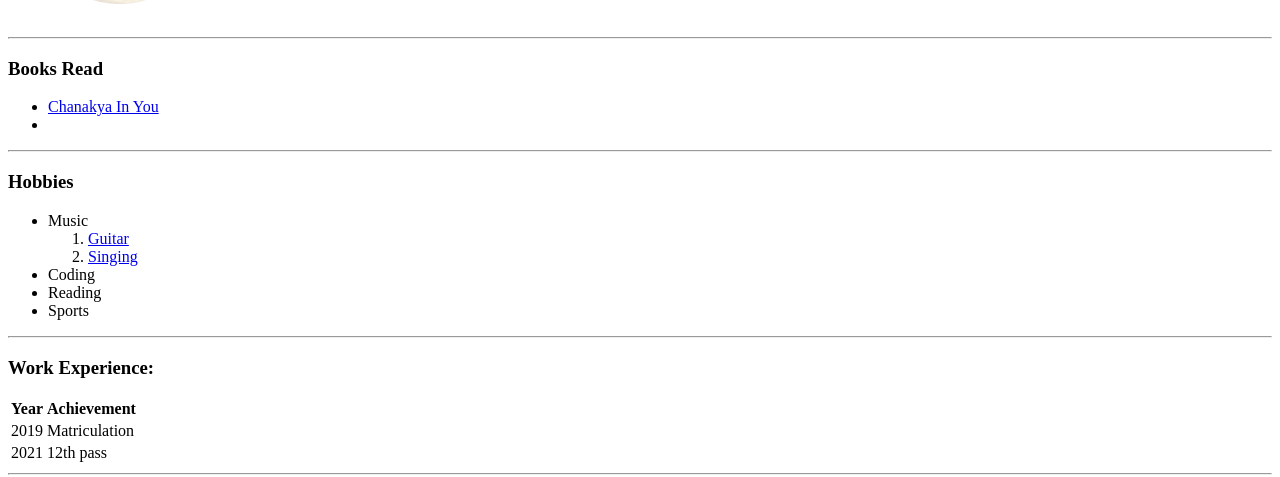
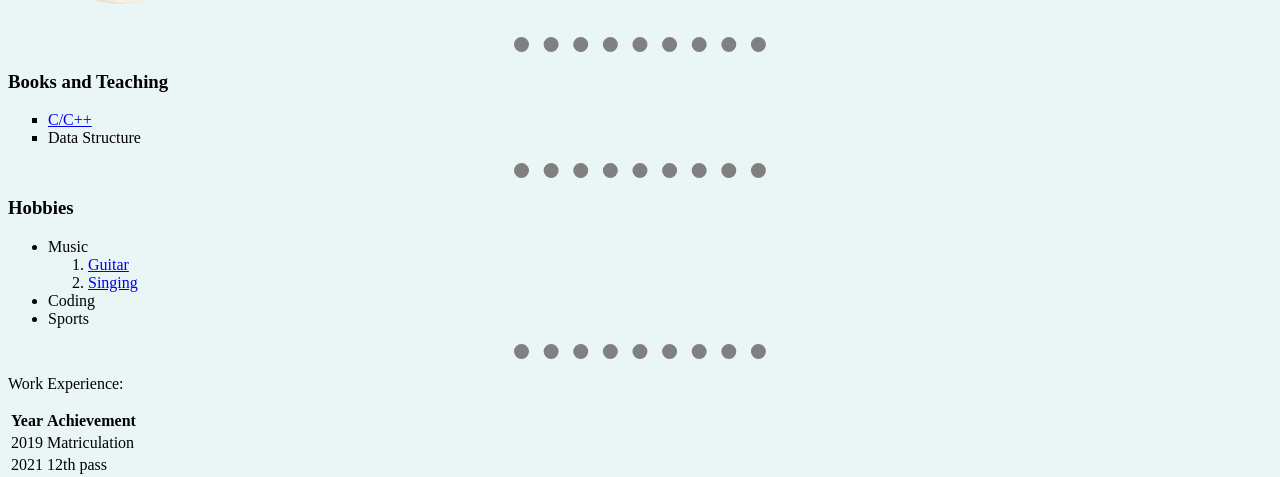
Before and after one commit to Hirean/CV, a plain HTML site: page index.html in a window 1280 px wide. Shown: the part 510-987 px from the top of the page. Drawn offline with Linux system fonts and the light colour scheme.

Commit message:
Update index.html

```diff
--- a/index.html
+++ b/index.html
@@ -3,8 +3,18 @@
 <head>
 <meta charset="utf-8" >
 <title> Hirean's first site </title>
+<style>
+hr
+  {
+    border-color: grey;
+    border-style: dotted none none none;
+    border-width:15px;
+    height: 0px;
+    width: 20%;
+  }
+ </style>
 </head>
-<body>
+<body style="background-color:#EAF6F6;">
 <center>
       <img src="https://i2.wp.com/files.123freevectors.com/wp-content/original/34027-om-picture.jpg?w=50">
 </center>
@@ -19,11 +29,11 @@
  </tr>
 </table>
  <hr>
- <h3>Books Read</h3>
+ <h3>Books and Teaching</h3>
   <p>
-    <ul>
-      <li><a href="https://www.amazon.com/Chanakya-You-Radhakrishnan-Pillai/dp/8184956606">Chanakya In You</a></li>
-      <li></li>
+    <ul style="list-style-type:square">
+      <li><a href="https://en.wikipedia.org/wiki/C_(programming_language)">C/C++</a></li>
+      <li>Data Structure</li>
     </ul>
     <hr>
   <h3>Hobbies</h3>
@@ -35,12 +45,11 @@
          <li><a href="https://www.youtube.com/watch?v=X_BUcFoU9y8">Singing</a></li>
          </ol>
         <li>Coding</li>
-           <li>Reading</li>
         <li>Sports</li>
       </ul>
    </p>
    <hr>
-       <h3>Work Experience:</h3>
+       <p>Work Experience:</p>
        <table>
         <thead>
          <tr>
@@ -65,7 +74,6 @@
           <tr>
             <td>c/c++ ⭐⭐⭐</td>
             <td>Data structure ⭐⭐</td>
-                <td>Java(SE) ⭐⭐</td>
           </tr>
           <tr>
             <td>Guitar ⭐</td>
```
